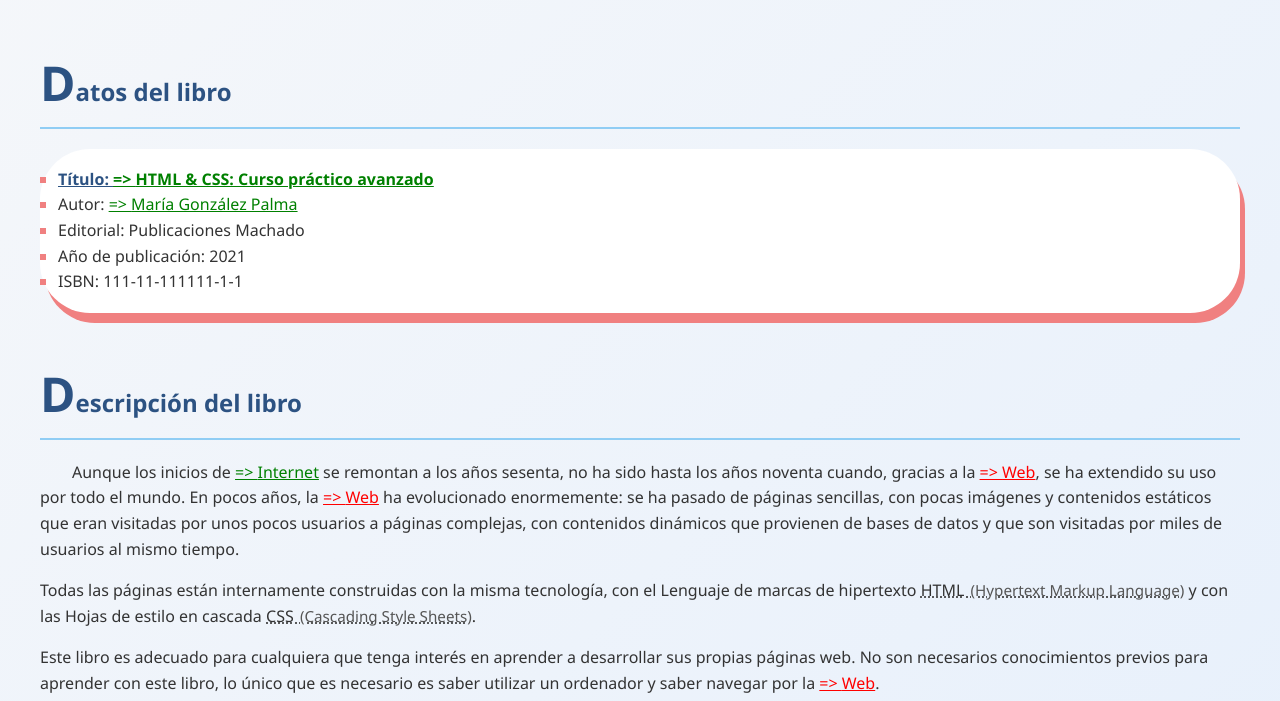
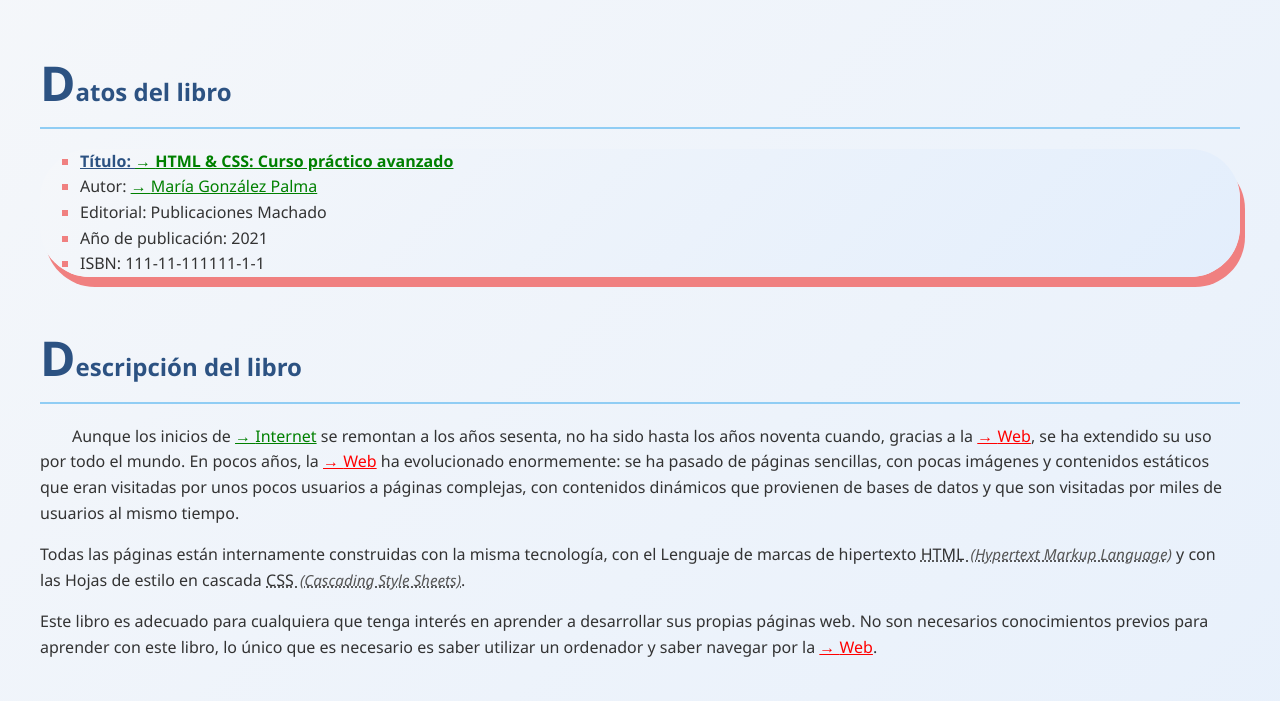
Before and after one commit to caleruu-png/Lenguaje-de-marca, a plain HTML site: page b2/ejercicio_1_sol.html in a window 1280 px wide. Shown: the part 94-795 px from the top of the page. Drawn offline with Linux system fonts and the light colour scheme.

Commit message:
Refactor and enhance CSS styles for better UI
Updated various CSS rules: removed bold from h2 first letter, changed link arrow to '→', made abbr title italic, adjusted active link color, improved #datos background with a gradient, and cleaned up vendor prefixes. Also refined form hover styles for consistency.

```diff
--- a/b2/css/estilos.css
+++ b/b2/css/estilos.css
@@ -56,7 +56,6 @@
 /* R1: Primera letra de h2 más grande */
 h2::first-letter {
   font-size: 2em;
-  font-weight: 700;
 }
 
 /* R2: Sólo el primer párrafo después de cada h2 tiene sangrado en la primera línea */
@@ -64,15 +63,15 @@
   text-indent: 2em;
 }
 
-/* R3: Mostrar flecha "=>" al principio de cada enlace */
+/* R3: Mostrar flecha "→" al principio de cada enlace */
 a::before {
-  content: "=> ";
+  content: "→ ";
 }
 
 /* R4: Mostrar el atributo title después de una abreviatura */
 abbr::after {
   content: " (" attr(title) ")";
-  font-style: normal;
+  font-style: italic;
   color: #555;
   font-size: 0.95em;
   margin-left: 0.15em;
@@ -85,14 +84,13 @@
   background-color: lightcoral;
   color: white;
   border-radius: 6px;
-  padding: 2px 6px;
 }
 
 /* R6: Estados de los enlaces */
 a:link { color: red; }
 a:visited { color: green; }
 a:hover { color: blue; }
-a:active { color: pink; }
+a:active { color: rgb(255, 95, 122); }
 
 /* R7: Primer elemento de cualquier lista no numerada */
 ul li:first-child {
@@ -111,11 +109,8 @@
 #datos {
   list-style-type: square;
   border-radius: 50px;
-  -webkit-border-radius: 50px;
-  -moz-border-radius: 50px;
   box-shadow: 5px 10px 0 0 lightcoral;
-  padding: 18px;
-  background: #fff; /* aseguro contraste con la sombra */
+  background: linear-gradient(135deg, #f5f7fa, #e3eefc); /* aseguro contraste con la sombra */
 }
 
 #datos li::marker {
@@ -125,9 +120,7 @@
 /* R10: Al situarnos sobre un elemento del formulario cambiar fondo a amarillo; botón enviar tiene comportamiento especial */
 form input:hover,
 form textarea:hover,
-form select:hover,
-form label:hover,
-form fieldset:hover {
+form select:hover {
   background-color: #fbd53c;
 }
 
```
